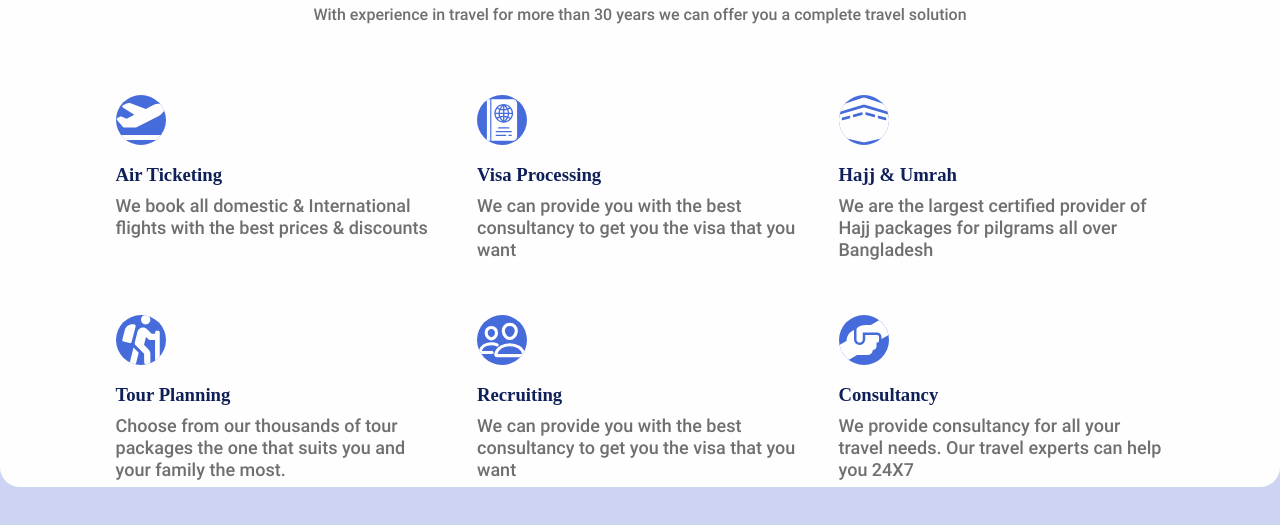
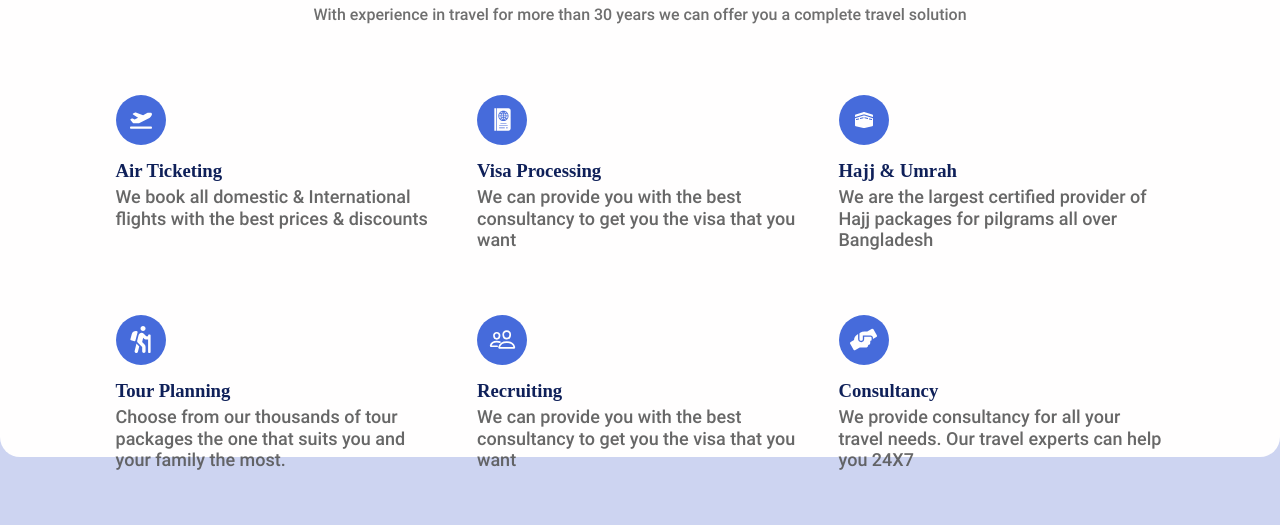
Before and after one commit to gaabi-26/mage-based-web-project-services, a plain HTML site: page index.html in a window 1280 px wide. Shown: the part 303-828 px from the top of the page. Drawn offline with Linux system fonts and the light colour scheme; a web font is replaced by a local one.

Commit message:
Cambios en la opacity de .items p

```diff
--- a/css/style.css
+++ b/css/style.css
@@ -33,7 +33,7 @@ main{
     width: 170vh;
     margin-top: 100px;
     border-radius: 20px;
-    padding: 90px 80px 40px;
+    padding: 90px 80px 10px;
 
 }
 
@@ -54,13 +54,32 @@ main{
     margin: 5px 0;
 }
 
-.items img {
+.contenedor-img{
+    display: flex;
+    justify-content: center;
+    align-items: center;
     width: 50px;
     height: 50px;
     border-radius: 50%;
     background-color: #466bdb;
-    margin-bottom: 10px;
+    margin-bottom: 15px;
 }
+
+img{
+    width: 27px;
+    height: 27px;
+}
+
+.avion{
+    width: 22px;
+    height: 22px;
+}
+
+.kaaba{
+    width: 18px;
+    height: 18px;
+}
+
 
 .services{
     font-family: 'palanquin-bold';
@@ -89,7 +108,7 @@ p{
 
 .items p{
     font-size: 18px;
-    padding-top: 5px;
     line-height: 1.2;
     flex-grow: 1;
+    opacity: 90%;
 }
--- a/index.html
+++ b/index.html
@@ -18,32 +18,44 @@
         </section>
         <section class="flex-container">
             <div class="items">
-                <img src="img/avion.svg" alt="">
+                <div class="contenedor-img">
+                    <img class="avion" src="img/avion.svg" alt="">
+                </div>
                 <h3>Air Ticketing</h3>
                 <p>We book all domestic & International flights with the best prices & discounts</p>
             </div>
             <div class="items">
-                <img src="img/pasaporte.svg" alt="">
+                <div class="contenedor-img">
+                    <img src="img/pasaporte.svg" alt="">
+                </div>
                 <h3>Visa Processing</h3>
                 <p>We can provide you with the best consultancy to get you the visa that you want</p>
             </div>
             <div class="items">
-                <img src="img/kaaba.svg" alt="">
+                <div class="contenedor-img">
+                    <img class="kaaba" src="img/kaaba.svg" alt="">
+                </div>
                 <h3>Hajj & Umrah</h3>
                 <p>We are the largest certified provider of Hajj packages for pilgrams all over Bangladesh</p>
             </div>
             <div class="items">
-                <img src="img/hiking.svg" alt="">
+                <div class="contenedor-img">
+                    <img src="img/hiking.svg" alt="">
+                </div>
                 <h3>Tour Planning</h3>
                 <p>Choose from our thousands of tour packages the one that suits you and your family the most.</p>
             </div>
             <div class="items">
-                <img src="img/people.svg" alt="">
+                <div class="contenedor-img">
+                    <img src="img/people.svg" alt="">
+                </div>
                 <h3>Recruiting</h3>
                 <p>We can provide you with the best consultancy to get you the visa that you want</p>
             </div>
             <div class="items">
-                <img src="img/manos.svg" alt="">
+                <div class="contenedor-img">
+                    <img src="img/manos.svg" alt="">
+                </div>
                 <h3>Consultancy</h3>
                 <p>We provide consultancy for all your travel needs. Our travel experts can help you 24X7</p>
             </div>
```
